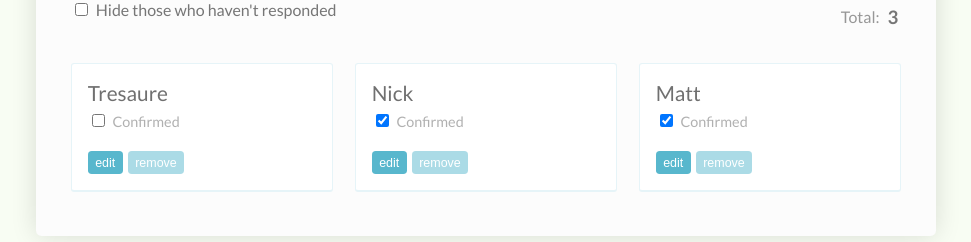
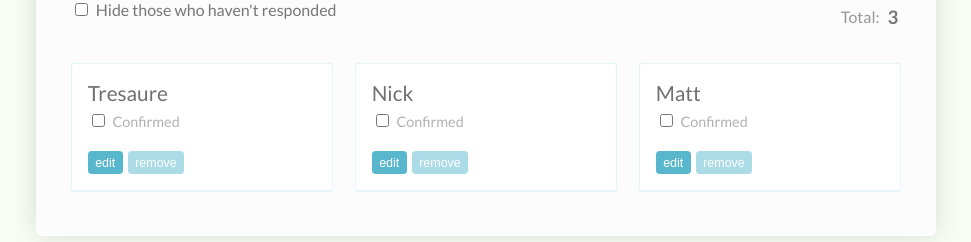
Before and after one commit to federico-pi/rsvp, a React (Create React App) app: page / in a window 1280 px wide. Shown: the part 430-672 px from the top of the page, without its empty margins (154-1125 px from the left). Built offline with nearby package versions, Linux system fonts and the light colour scheme.

Commit message:
added edit guests funcionalities

```diff
--- a/src/App.js
+++ b/src/App.js
@@ -8,18 +8,53 @@
     guests: [
       {
         name: 'Tresaure',
-        isConfirmed: false
+        isConfirmed: false,
+        isEditing: false
       },
       {
         name: 'Nick',
-        isConfirmed: true
+        isConfirmed: false,
+        isEditing: false
       },
       {
         name: 'Matt',
-        isConfirmed: true
+        isConfirmed: false,
+        isEditing: false
       }
     ]
   }
+
+  toggleGuestProperty = (property, indexToChange) =>
+    this.setState({
+      guests: this.state.guests.map((guest, index) => {
+        if (index === indexToChange) {
+          return {
+            ...guest,
+            [property]: !guest[property]
+          }
+        }
+        return guest;
+      })
+    })
+
+  toggleConfirmation = index =>
+    this.toggleGuestProperty("isConfirmed", index)
+
+  toggleEditing = index =>
+    this.toggleGuestProperty("isEditing", index)
+
+  setNameAt = (name, indexToChange) =>
+    this.setState({
+      guests: this.state.guests.map((guest, index) => {
+        if (index === indexToChange) {
+          return {
+            ...guest,
+            name
+          }
+        }
+        return guest;
+      })
+    })
 
   getTotalInvited = () => this.state.guests.length;
 
@@ -58,7 +93,12 @@
             </tbody>
           </table>
 
-          <GuestList guests={this.state.guests} />
+          <GuestList
+            guests={this.state.guests}
+            toggleConfirmation={this.toggleConfirmation}
+            toggleEditing={this.toggleEditing}
+            setNameAt={this.setNameAt}
+          />
 
         </div>
       </div>
--- /dev/null
+++ b/src/Guest.js
@@ -0,0 +1,34 @@
+import React from "react";
+import PropTypes from 'prop-types';
+import GuestName from './GuestName';
+
+const Guest = props =>
+    <li>
+        <GuestName
+            isEditing={props.isEditing}
+            handleNameEdit={e => props.setName(e.target.value)}
+            >{props.name}
+        </GuestName>
+        <label>
+            <input
+                type="checkbox"
+                checked={props.isConfirmed}
+                onChange={props.handleConfirmation}
+            /> Confirmed
+        </label>
+        <button onClick={props.handleEditing}>
+            {props.isEditing ? "save" : "edit"}
+        </button>
+        <button>remove</button>
+    </li>;
+
+Guest.propTypes = {
+    name: PropTypes.string.isRequired,
+    isConfirmed: PropTypes.bool.isRequired,
+    isEditing: PropTypes.bool.isRequired,
+    handleConfirmation: PropTypes.func.isRequired,
+    handleEditing: PropTypes.func.isRequired,
+    setName: PropTypes.func.isRequired
+}
+
+export default Guest;
--- a/src/GuestList.js
+++ b/src/GuestList.js
@@ -1,22 +1,27 @@
 import React from "react";
 import PropTypes from 'prop-types';
+import Guest from "./Guest";
 
 const GuestList = props =>
     <ul>
         { props.guests.map((guest, index) =>
-            <li key={index}>
-                <span>{guest.name}</span>
-                <label>
-                <input type="checkbox" checked={guest.isConfirmed} /> Confirmed
-                </label>
-                <button>edit</button>
-                <button>remove</button>
-            </li>
+            <Guest key={index}
+                name={guest.name}
+                isConfirmed={guest.isConfirmed}
+                isEditing={guest.isEditing}
+                handleConfirmation={() => props.toggleConfirmation(index)}
+                handleEditing={() => props.toggleEditing(index)}
+                setName={text => props.setNameAt(text, index)}
+            />
         )}
     </ul>
 
 GuestList.propTypes = {
-    guests: PropTypes.array.isRequired
+    guests: PropTypes.array.isRequired,
+    toggleConfirmation: PropTypes.func.isRequired,
+    toggleEditing: PropTypes.func.isRequired,
+    setNameAt: PropTypes.func.isRequired
+
 }
 
 export default GuestList;
--- /dev/null
+++ b/src/GuestName.js
@@ -0,0 +1,26 @@
+import React from "react";
+import PropTypes from 'prop-types';
+
+const GuestName = props => {
+    if (props.isEditing) {
+        return (
+            <input
+                type="text"
+                value={props.children}
+                onChange={props.handleNameEdit}
+            />
+        );
+    }
+    return (
+        <span>
+            {props.children}
+        </span>
+    );
+};
+
+GuestName.propTypes = {
+    isEditing: PropTypes.bool.isRequired,
+    handleNameEdit: PropTypes.func.isRequired
+}
+
+export default GuestName;
```
